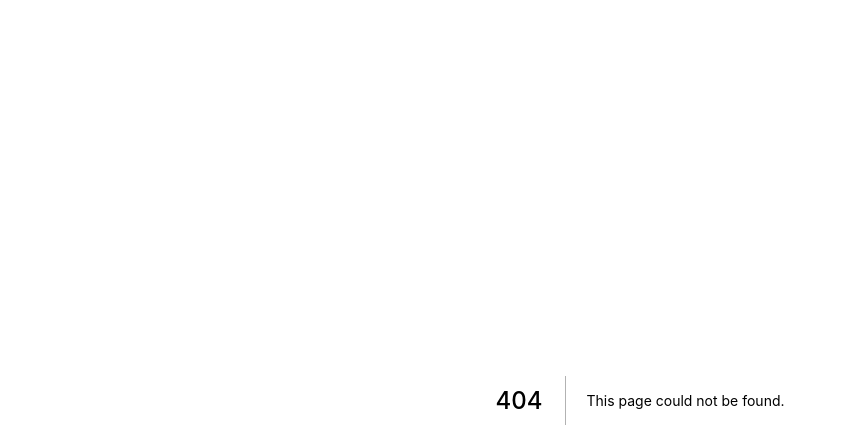
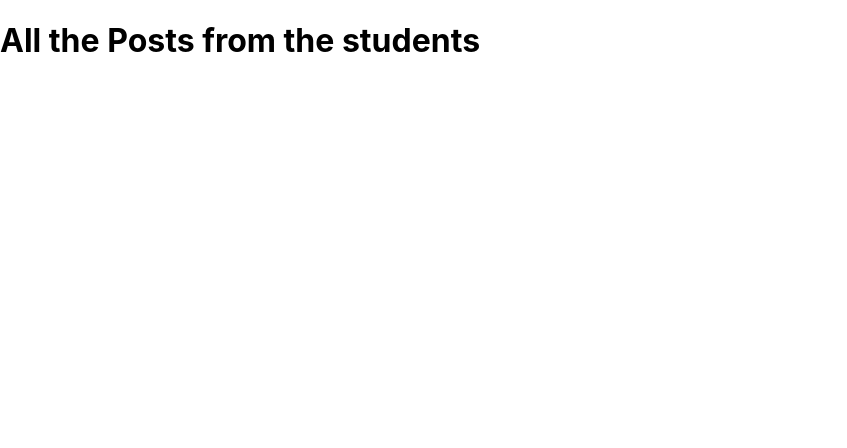
Before and after one commit to mubin86/next-structure, a Next.js app: page /post in a window 1280 px wide. Before the commit this address had no page. Shown: the top 448 px of the page, without its empty margins (0-847 px from the left). Built offline with nearby package versions, Linux system fonts and the light colour scheme.

Commit message:
added initial structure

```diff
--- /dev/null
+++ b/pages/post/index.js
@@ -0,0 +1,14 @@
+import { Fragment } from 'react'
+
+const PostPage = () => {
+    return (
+        <Fragment>
+        <h1>
+            All the Posts from the students
+        </h1>
+        </Fragment>
+
+    );
+}
+
+export default PostPage;
```
Also changed, not shown: pages/post/[postId].js (added, +14 -0 lines).
